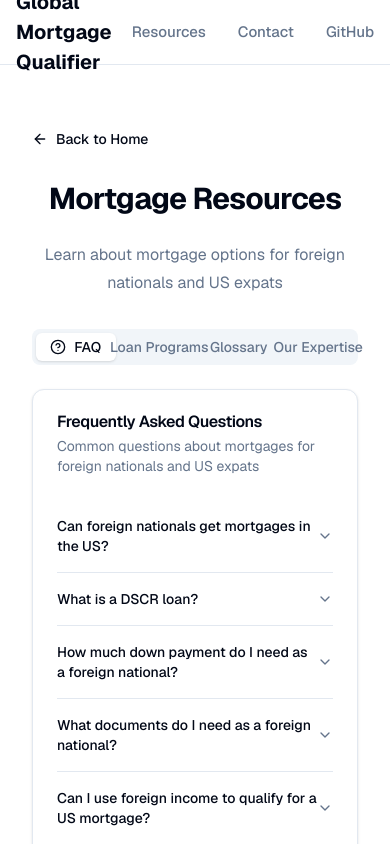
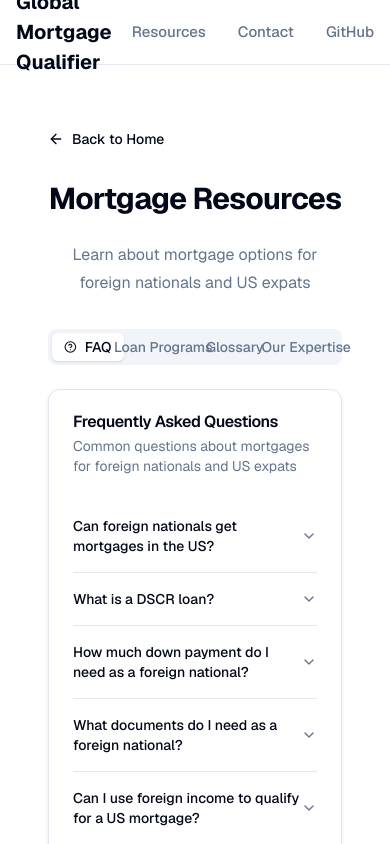
Before and after one commit to andrewchewth/global-mortgage-qualifier, a Next.js app: page /resources in a window 390 px wide. Shown: the top 844 px of the page. Built offline with nearby package versions, Linux system fonts and the light colour scheme.

Commit message:
Fix CSS ordering and remove duplicate styles

```diff
--- a/app/globals.css
+++ b/app/globals.css
@@ -1,80 +1,54 @@
 @tailwind base;
 @tailwind components;
 @tailwind utilities;
+
+/* Import custom utilities before layer definitions */
+@import './styles/custom-utilities.css';
 
 @layer base {
   :root {
     --background: 0 0% 100%;
     --foreground: 222.2 84% 4.9%;
-
     --card: 0 0% 100%;
     --card-foreground: 222.2 84% 4.9%;
-
     --popover: 0 0% 100%;
     --popover-foreground: 222.2 84% 4.9%;
-
     --primary: 262.1 83.3% 57.8%;
     --primary-foreground: 210 40% 98%;
-
     --secondary: 24 95% 53%;
     --secondary-foreground: 222.2 47.4% 11.2%;
-
     --muted: 210 40% 96.1%;
     --muted-foreground: 215.4 16.3% 46.9%;
-
     --accent: 192 92% 53%;
     --accent-foreground: 222.2 47.4% 11.2%;
-
     --destructive: 0 84.2% 60.2%;
     --destructive-foreground: 210 40% 98%;
-
     --border: 214.3 31.8% 91.4%;
     --input: 214.3 31.8% 91.4%;
     --ring: 262.1 83.3% 57.8%;
-
-    --chart-1: 221 83% 53%;
-    --chart-2: 199 89% 48%;
-    --chart-3: 262 83% 58%;
-    --chart-4: 335 85% 65%;
-    --chart-5: 130 60% 50%;
-
     --radius: 0.5rem;
   }
 
   .dark {
     --background: 222.2 84% 4.9%;
     --foreground: 210 40% 98%;
-
     --card: 222.2 84% 4.9%;
     --card-foreground: 210 40% 98%;
-
     --popover: 222.2 84% 4.9%;
     --popover-foreground: 210 40% 98%;
-
     --primary: 262.1 83.3% 57.8%;
     --primary-foreground: 222.2 47.4% 11.2%;
-
     --secondary: 24 95% 53%;
     --secondary-foreground: 210 40% 98%;
-
     --muted: 217.2 32.6% 17.5%;
     --muted-foreground: 215 20.2% 65.1%;
-
     --accent: 192 92% 53%;
     --accent-foreground: 210 40% 98%;
-
     --destructive: 0 62.8% 30.6%;
     --destructive-foreground: 210 40% 98%;
-
     --border: 217.2 32.6% 17.5%;
     --input: 217.2 32.6% 17.5%;
     --ring: 262.1 83.3% 57.8%;
-
-    --chart-1: 217 91% 60%;
-    --chart-2: 199 89% 48%;
-    --chart-3: 262 83% 58%;
-    --chart-4: 335 85% 65%;
-    --chart-5: 130 60% 50%;
   }
 }
 
@@ -83,30 +57,13 @@
     @apply border-border;
   }
   body {
-    @apply bg-background text-foreground antialiased;
+    @apply bg-background text-foreground antialiased min-h-screen;
   }
 
-  /* Improved centering for all sections */
   section {
     @apply flex flex-col items-center justify-center w-full;
   }
 
-  /* Better container centering */
-  .container {
-    @apply mx-auto px-4 sm:px-6 lg:px-8 max-w-7xl;
-  }
-
-  /* Card hover effects */
-  .card {
-    @apply transition-all duration-300 hover:shadow-lg hover:-translate-y-1;
-  }
-
-  /* Button hover improvements */
-  .button {
-    @apply transition-all duration-300;
-  }
-
-  /* Improved text alignment */
   h1, h2, h3, h4, h5, h6 {
     @apply text-center md:text-left;
   }
@@ -129,22 +86,26 @@
 }
 
 @layer components {
-  .container {
-    @apply mx-auto px-4 sm:px-6 lg:px-8 max-w-7xl;
+  .button {
+    @apply inline-flex items-center justify-center rounded-md text-sm font-medium
+           transition-colors focus-visible:outline-none focus-visible:ring-2
+           focus-visible:ring-ring focus-visible:ring-offset-2 disabled:opacity-50
+           disabled:pointer-events-none ring-offset-background;
   }
-  .button {
-    @apply inline-flex items-center justify-center rounded-md text-sm font-medium transition-colors focus-visible:outline-none focus-visible:ring-2 focus-visible:ring-ring focus-visible:ring-offset-2 disabled:opacity-50 disabled:pointer-events-none ring-offset-background;
-  }
+
   .button-primary {
     @apply bg-primary text-primary-foreground hover:bg-primary/90;
   }
+
   .button-secondary {
     @apply bg-secondary text-secondary-foreground hover:bg-secondary/80;
   }
+
   .button-outline {
     @apply border border-input hover:bg-accent hover:text-accent-foreground;
   }
+
+  .card {
+    @apply transition-all duration-300 hover:shadow-lg hover:-translate-y-1;
+  }
 }
-
-/* Import custom utilities after base styles */
-@import './styles/custom-utilities.css';
--- a/app/layout.tsx
+++ b/app/layout.tsx
@@ -17,8 +17,8 @@ export default function RootLayout({
   children: React.ReactNode
 }) {
   return (
-    <html lang="en" className={`${GeistSans.variable} ${GeistMono.variable}`} suppressHydrationWarning>
-      <body className="min-h-screen bg-background font-sans antialiased">
+    <html lang="en" className={`${GeistSans.variable} ${GeistMono.variable} antialiased`} suppressHydrationWarning>
+      <body className="min-h-screen bg-background font-sans">
         <div className="relative flex min-h-screen flex-col">
           <header className={styles.header}>
             <nav className={styles.container}>
@@ -52,7 +52,7 @@ export default function RootLayout({
             </div>
           </main>
 
-          <footer className="border-t">
+          <footer className="border-t bg-background">
             <div className={`${styles.container} py-6 md:py-0`}>
               <div className="flex flex-col items-center justify-between gap-4 md:h-24 md:flex-row">
                 <p className="text-center text-sm leading-loose text-muted-foreground md:text-left">
```
